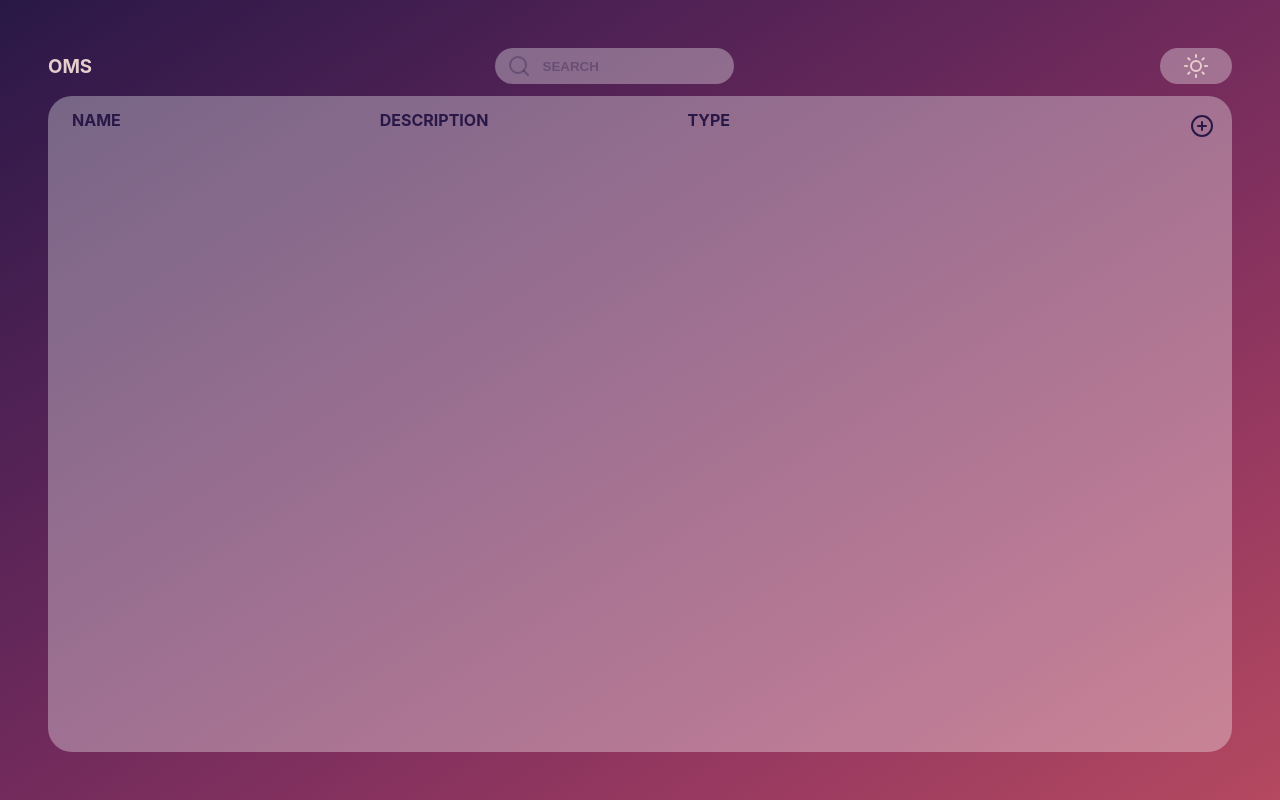
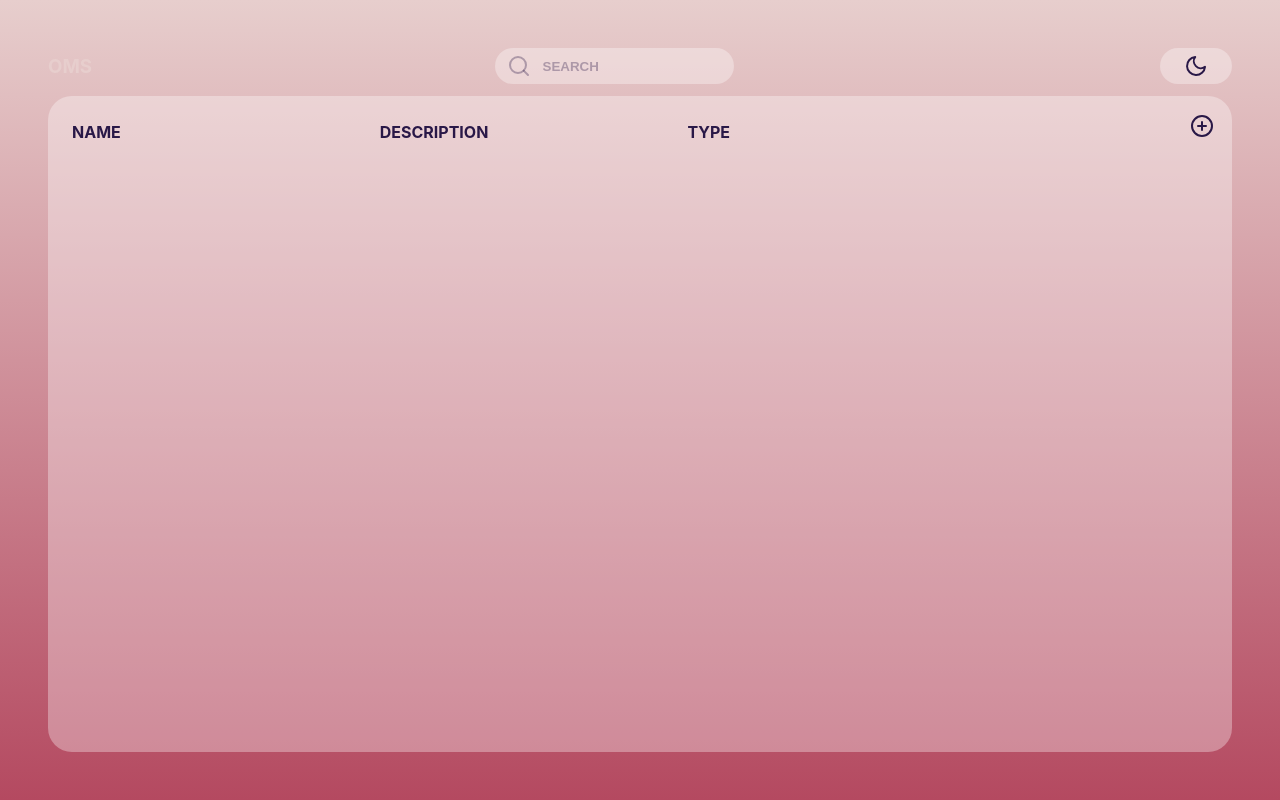
Before and after one commit to yuliashelenzhik/oms, a React (Create React App) app: page / in a window 1280 px wide. Both pictures are taken after a click on the element 1196 px from the left and 66 px from the top of the page. Built offline with nearby package versions, Linux system fonts and the light colour scheme.

Commit message:
theme context added

```diff
--- a/package.json
+++ b/package.json
@@ -39,5 +39,8 @@
       "last 1 firefox version",
       "last 1 safari version"
     ]
+  },
+  "devDependencies": {
+    "@babel/plugin-proposal-private-property-in-object": "^7.21.11"
   }
 }
--- a/src/App.tsx
+++ b/src/App.tsx
@@ -2,18 +2,19 @@ import React, { useState } from "react";
 import "../src/styles/App.css";
 import Navbar from "./components/Navbar";
 import MainScreen from "./screens/MainScreen";
-import { ThemeContextProvider } from "./contexts/ThemeContext";
+// import { ThemeProvider } from "./contexts/ThemeContext";
+// import { ThemeContextProvider } from "./contexts/ThemeContext";
 // import { ThemeContext, ThemeContextType } from "./contexts/ThemeContext";
 // import ThemeContext
 
 function App() {
   const [theme, setTheme] = useState("dark");
   return (
-    <ThemeContextProvider>
-      <div className="App">
-        <MainScreen />
-      </div>
-    </ThemeContextProvider>
+    // <ThemeProvider>
+    <div className="App">
+      <MainScreen />
+    </div>
+    // </ThemeContextProvider>
   );
 }
 
--- a/src/components/Navbar.tsx
+++ b/src/components/Navbar.tsx
@@ -4,10 +4,11 @@ import { ReactComponent as LightIcon } from "../icons/sun.svg";
 import { ReactComponent as DarkIcon } from "../icons/moon.svg";
 import { ThemeContext } from "../contexts/ThemeContext";
 import { useContext } from "react";
-import { ITheme } from "../contexts/ThemeContext";
+// import { ITheme } from "../contexts/ThemeContext";
 
 export default function Navbar(props: any) {
-  const themeContext = useContext(ThemeContext);
+  const { theme, toggleTheme } = useContext(ThemeContext);
+  // const themeContext = useContext(ThemeContext);
   // console.log(themeContext);
   // const { theme, toggleThemes } = useContext(ThemeContext);
   // console.log(theme);
@@ -19,9 +20,17 @@ export default function Navbar(props: any) {
     <nav>
       <h3>OMS</h3>
       <Search func={props.func} />
-      <div className="ligth-dark-mode" onClick={changeTheme}>
-        <LightIcon />
-        {/* {theme === "dark" ? <LightIcon /> : <DarkIcon />} */}
+      <div className="ligth-dark-mode" onClick={toggleTheme}>
+        {/* <LightIcon /> */}
+        {theme === "dark" ? (
+          <div className="dark">
+            <LightIcon />
+          </div>
+        ) : (
+          <div className="light">
+            <DarkIcon />
+          </div>
+        )}
       </div>
       {/* <ul>
         <li>Home</li>
--- a/src/contexts/ThemeContext.tsx
+++ b/src/contexts/ThemeContext.tsx
@@ -1,101 +1,179 @@
-import { createContext, useState, ReactNode } from "react";
-import { themes } from "./themes";
+import React, { createContext, useState } from "react";
 
-export type ITheme = typeof themes.dark;
-
-export interface ThemeContextType {
-  theme?: typeof themes.dark;
-  toggleThemes?: (theme: keyof typeof themes) => void;
-}
-
-type ThemeContextProviderProps = {
-  children: ReactNode;
+// Define the theme context type
+export type ThemeContextType = {
+  theme: string;
+  toggleTheme: () => void;
 };
 
-export const ThemeContext = createContext<ThemeContextType | undefined>(
-  undefined
-);
+// Define the theme colors
+const themeColors: {
+  [key: string]: {
+    bgPrimary: string;
+    bgSecondary: string;
+    textPrimary: string;
+    textSecondary: string;
+    textTertiary: string;
+  };
+} = {
+  dark: {
+    bgPrimary:
+      "linear-gradient(to right bottom, #291847, #4e2154, #722b5c, #953860, #b44960)",
+    bgSecondary: "red",
+    textPrimary: "#e7cecd",
+    textSecondary: "#291847",
+    textTertiary: "#b44960",
+  },
+  light: {
+    bgPrimary: "linear-gradient(to bottom,  #e7cecd, #b44960)",
+    bgSecondary: "green",
+    textPrimary: "#291847",
+    textSecondary: "#e7cecd",
+    textTertiary: "#b44960",
+  },
+};
 
-export const ThemeContextProvider = ({
+// Create the initial context value
+const initialContext: ThemeContextType = {
+  theme: "dark",
+  toggleTheme: () => {},
+};
+
+// Create the theme context
+export const ThemeContext = createContext(initialContext);
+
+// Create the theme provider component
+export const ThemeProvider: React.FC<React.PropsWithChildren<{}>> = ({
   children,
-}: ThemeContextProviderProps) => {
-  const [theme, setTheme] = useState<ITheme>(themes.dark);
-  const toggleThemes = (theme: keyof typeof themes) => {
-    setTheme(theme === "dark" ? themes.light : themes.dark);
+}) => {
+  const [theme, setTheme] = useState("dark");
+
+  // Function to toggle the theme
+  const toggleTheme = () => {
+    console.log("toggletheme");
+    setTheme((prevTheme) => (prevTheme === "light" ? "dark" : "light"));
   };
-  // };
-  // export const ThemeContextProvider = ({
-  //   children,
-  // }: ThemeContextProviderProps) => {
-  //   const [theme, setTheme] = useState(themes.dark);
-  //   const switchTheme = (themeName: keyof typeof themes) => {
-  //     setTheme(themes.light);
-  //     // setTheme(themeName === "dark" ? themes.light : themes.dark);
-  //   };
 
-  //   //   const toggleThemes = (theme: any) => {
-  //   //     setTheme(theme === "dark" ? themes.light : themes.dark);
-  //   //   };
+  // Get the current theme colors
+  const currentThemeColors = themeColors[theme];
 
+  // Create the context value object
+  const contextValue: ThemeContextType = {
+    theme,
+    toggleTheme,
+  };
+
+  // Apply the theme colors to the body element
+  Object.entries(currentThemeColors).forEach(([property, value]) => {
+    document.body.style.setProperty(`--${property}`, value);
+  });
+
+  // Render the provider with the context value and children components
   return (
-    <ThemeContext.Provider value={{ theme, toggleThemes }}>
+    <ThemeContext.Provider value={contextValue}>
       {children}
     </ThemeContext.Provider>
   );
 };
 
+// import { createContext, useState, ReactNode } from "react";
+// import { themes } from "./themes";
+
+// export type ITheme = typeof themes.dark;
+
+// export interface ThemeContextType {
+//   theme?: typeof themes.dark;
+//   toggleThemes?: (theme: keyof typeof themes) => void;
+// }
+
+// type ThemeContextProviderProps = {
+//   children: ReactNode;
+// };
+
+// export const ThemeContext = createContext<ThemeContextType | undefined>(
+//   undefined
+// );
+
 // export const ThemeContextProvider = ({
 //   children,
 // }: ThemeContextProviderProps) => {
+//   const [theme, setTheme] = useState<ITheme>(themes.dark);
+//   const toggleThemes = (theme: keyof typeof themes) => {
+//     setTheme(theme === "dark" ? themes.light : themes.dark);
+//   };
+//   // };
+//   // export const ThemeContextProvider = ({
+//   //   children,
+//   // }: ThemeContextProviderProps) => {
+//   //   const [theme, setTheme] = useState(themes.dark);
+//   //   const switchTheme = (themeName: keyof typeof themes) => {
+//   //     setTheme(themes.light);
+//   //     // setTheme(themeName === "dark" ? themes.light : themes.dark);
+//   //   };
+
+//   //   //   const toggleThemes = (theme: any) => {
+//   //   //     setTheme(theme === "dark" ? themes.light : themes.dark);
+//   //   //   };
+
 //   return (
-//     <ThemeContext.Provider value={theme}>{children}</ThemeContext.Provider>
+//     <ThemeContext.Provider value={{ theme, toggleThemes }}>
+//       {children}
+//     </ThemeContext.Provider>
 //   );
 // };
 
-// export type ThemeContextType = "light" | "dark";
+// // export const ThemeContextProvider = ({
+// //   children,
+// // }: ThemeContextProviderProps) => {
+// //   return (
+// //     <ThemeContext.Provider value={theme}>{children}</ThemeContext.Provider>
+// //   );
+// // };
 
-// export type Theme = typeof themes.dark;
-// export interface ThemeContextType {
-//   language: Language;
-//   changeLanguage: (language: keyof typeof languages) => void;
-// }
-// export interface LanguageContextProviderProps {
-//   children: ReactNode;
+// // export type ThemeContextType = "light" | "dark";
 
-// export const themes = {
-//   dark: {
-//     primary: "#291847",
-//     primaryTransp: "#29184754",
-//     secondary: "#e7cecd",
-//     secondaryTransp: "#e7cecd54",
-//     tertiary: "#b44960",
-//     bgGradient:
-//       "linear-gradient(to right bottom, #291847, #4e2154, #722b5c, #953860,#b44960);",
-//   },
-//   light: {
-//     primary: "#e7cecd",
-//     primaryTransp: "#29184754",
-//     secondary: "#291847",
-//     secondaryTransp: "#e7cecd54",
-//     tertiary: "#b44960",
-//     bgGradient:
-//       "linear-gradient(to right bottom, #291847, #4e2154, #722b5c, #953860,#b44960);",
-//   },
-// };
+// // export type Theme = typeof themes.dark;
+// // export interface ThemeContextType {
+// //   language: Language;
+// //   changeLanguage: (language: keyof typeof languages) => void;
+// // }
+// // export interface LanguageContextProviderProps {
+// //   children: ReactNode;
 
-// export const ThemeContext = createContext<ThemeContextType>("light");
+// // export const themes = {
+// //   dark: {
+// //     primary: "#291847",
+// //     primaryTransp: "#29184754",
+// //     secondary: "#e7cecd",
+// //     secondaryTransp: "#e7cecd54",
+// //     tertiary: "#b44960",
+// //     bgGradient:
+// //       "linear-gradient(to right bottom, #291847, #4e2154, #722b5c, #953860,#b44960);",
+// //   },
+// //   light: {
+// //     primary: "#e7cecd",
+// //     primaryTransp: "#29184754",
+// //     secondary: "#291847",
+// //     secondaryTransp: "#e7cecd54",
+// //     tertiary: "#b44960",
+// //     bgGradient:
+// //       "linear-gradient(to right bottom, #291847, #4e2154, #722b5c, #953860,#b44960);",
+// //   },
+// // };
 
-// export const ThemeContextProvider: React.FC<
-//   LanguageContextProviderProps
-// > = ({ children }) => {
-//   const [language, setLanguage] = useState(languages.en);
-//   const changeLanguage = (language: keyof typeof languages) => {
-//     setLanguage(languages[language]);
-//   };
+// // export const ThemeContext = createContext<ThemeContextType>("light");
 
-//   return (
-//     <LanguageContext.Provider value={{ language, changeLanguage }}>
-//       {children}
-//     </LanguageContext.Provider>
-//   );
-// };
+// // export const ThemeContextProvider: React.FC<
+// //   LanguageContextProviderProps
+// // > = ({ children }) => {
+// //   const [language, setLanguage] = useState(languages.en);
+// //   const changeLanguage = (language: keyof typeof languages) => {
+// //     setLanguage(languages[language]);
+// //   };
+
+// //   return (
+// //     <LanguageContext.Provider value={{ language, changeLanguage }}>
+// //       {children}
+// //     </LanguageContext.Provider>
+// //   );
+// // };
--- a/src/index.tsx
+++ b/src/index.tsx
@@ -1,15 +1,18 @@
-import React from 'react';
-import ReactDOM from 'react-dom/client';
-import './index.css';
-import App from './App';
-import reportWebVitals from './reportWebVitals';
+import React from "react";
+import ReactDOM from "react-dom/client";
+import "./index.css";
+import App from "./App";
+import reportWebVitals from "./reportWebVitals";
+import { ThemeProvider } from "./contexts/ThemeContext";
 
 const root = ReactDOM.createRoot(
-  document.getElementById('root') as HTMLElement
+  document.getElementById("root") as HTMLElement
 );
 root.render(
   <React.StrictMode>
-    <App />
+    <ThemeProvider>
+      <App />
+    </ThemeProvider>
   </React.StrictMode>
 );
 
--- a/src/screens/MainScreen.tsx
+++ b/src/screens/MainScreen.tsx
@@ -3,22 +3,27 @@ import Card from "../components/Card";
 import List from "../components/List";
 import Navbar from "../components/Navbar";
 import { useContext } from "react";
-import { ThemeContext } from "../contexts/ThemeContext";
+import { ThemeContext, ThemeContextType } from "../contexts/ThemeContext";
 
 export default function MainScreen() {
   // const { theme } = useContext(ThemeContext);
   // console.log(theme);
+  const { theme } = useContext<ThemeContextType>(ThemeContext);
   const [filtered, setFiltered] = useState([]);
 
   const getFiltered = (data: any) => {
     setFiltered(data);
   };
-
+  // const styles = {
+  //   backgroundImage: theme === "dark" ? "var(--bgPrimary)" : "var(--bgPrimary)",
+  //   color: theme === "dark" ? "var(--textPrimary)" : "var(--textPrimary)",
+  // };
+  const styles = {
+    backgroundImage: "var(--bgPrimary)",
+    color: "var(--textPrimary)",
+  };
   return (
-    <div
-      className="main-screen"
-      // style={{ backgroundColor: theme?.primary }}
-    >
+    <div className="main-screen" style={styles}>
       <Navbar func={getFiltered} />
       <List filtered={filtered} />
       {/* {showCard && <Card />} */}
--- a/src/styles/App.css
+++ b/src/styles/App.css
@@ -7,23 +7,13 @@
 .App {
   width: 100vw;
   height: 100vh;
-  /* padding: 24px; */
   position: relative;
-  background-image: linear-gradient(
-    to right bottom,
-    #291847,
-    #4e2154,
-    #722b5c,
-    #953860,
-    #b44960
-  );
 }
 
 .main-screen {
   width: 100%;
   height: 100%;
   display: flex;
-  /* position: relative; */
   padding: 96px 48px 48px 48px;
 }
 
--- a/src/styles/List.css
+++ b/src/styles/List.css
@@ -6,8 +6,7 @@
   flex-direction: column;
   width: 100%;
   height: 100%;
-  /* padding: 96px 24px 24px 24px; */
-  background-color: #ffffff54;
+  background-color: var(--bg-transp);
   border-radius: 24px;
   position: relative;
   max-height: 100%;
@@ -24,7 +23,7 @@
   position: relative;
 }
 .list:hover {
-  background-color: #29184754;
+  background-color: var(--dark-transp);
 }
 .list-headers-container {
   width: 100%;
@@ -34,7 +33,7 @@
   display: flex;
   width: 80%;
   height: 36px;
-  padding: 24px 0 24px 24px;
+  padding: 36px 0 24px 24px;
   color: #291847;
   font-weight: 700;
   justify-content: space-between;
--- a/src/styles/Navbar.css
+++ b/src/styles/Navbar.css
@@ -66,3 +66,15 @@ nav {
   cursor: pointer;
   border-radius: 50px;
 }
+.ligth-dark-mode > div {
+  display: flex;
+  justify-content: center;
+  align-items: center;
+}
+
+.ligth-dark-mode > .light > svg {
+  stroke: #291847;
+}
+.ligth-dark-mode > .dark > svg {
+  stroke: "#e7cecd";
+}
```
Also changed, not shown: src/index.css (+12 -3 lines), src/styles/Card.css (+9 -22 lines), 1 other file (tests, documents, lock files or other folders).
